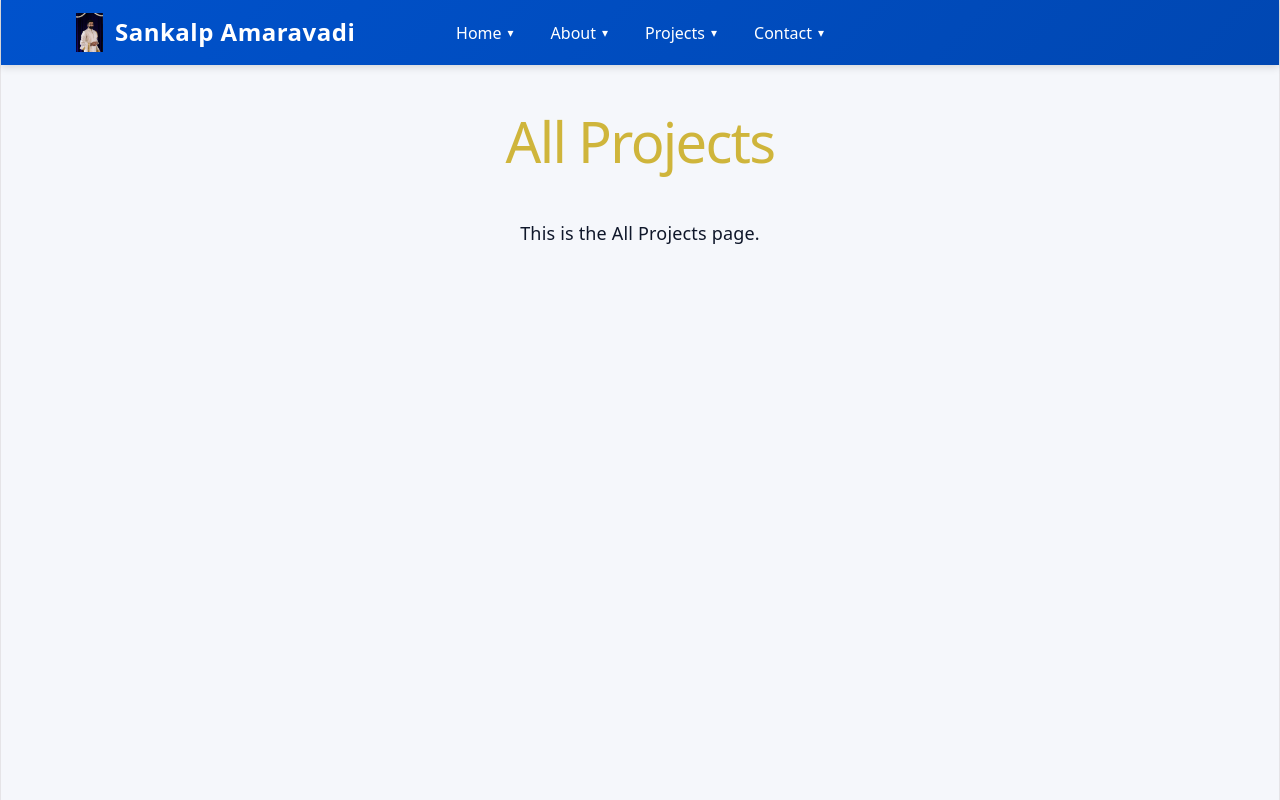
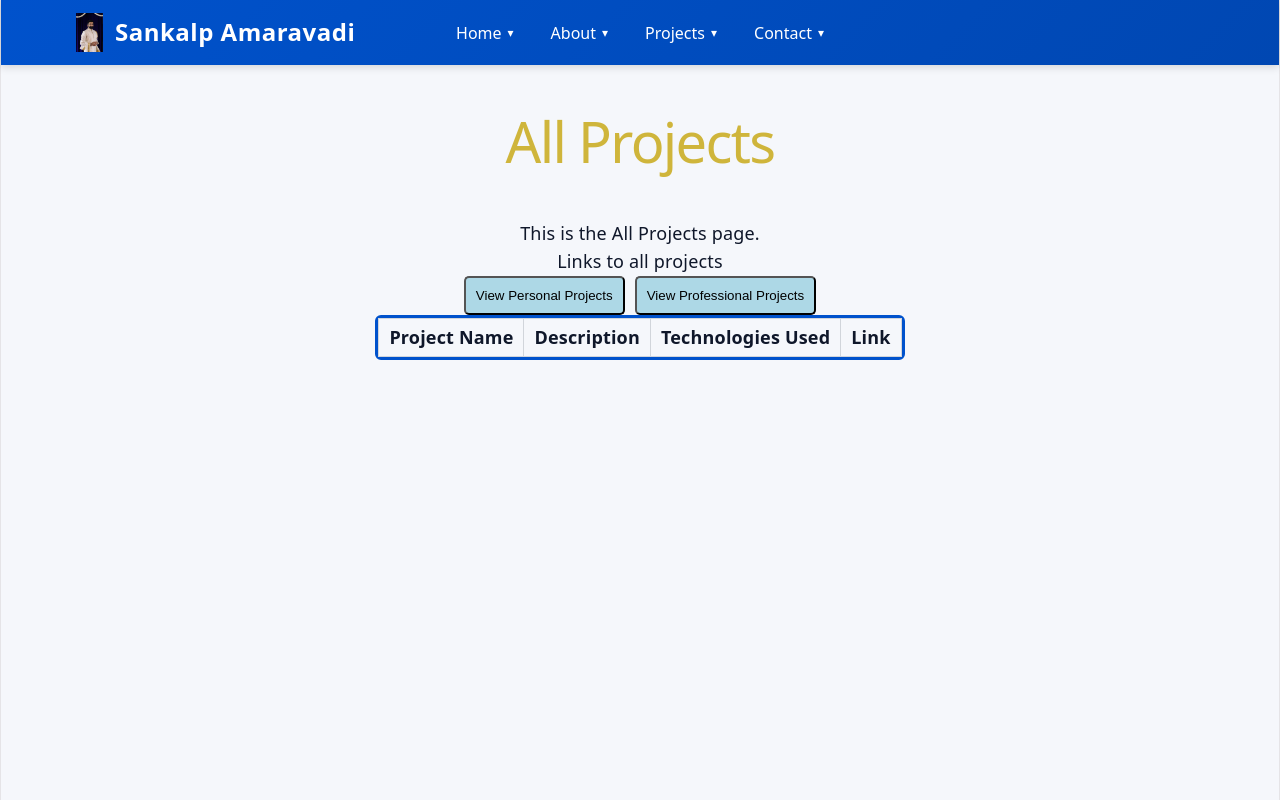
Before and after one commit to Leneord1/perso, a React (Vite) app: page /projects in a window 1280 px wide. Built offline with nearby package versions, Linux system fonts and the light colour scheme.

Commit message:
Added base functionality to all pages

```diff
--- a/src/App.jsx
+++ b/src/App.jsx
@@ -7,6 +7,9 @@ import React from 'react';
 import AllProjects from './pages/allProjects.jsx';
 import PersonalProjects from './pages/personalProjects.jsx';
 import ProfessionalProjects from './pages/professionalProjects.jsx';
+import Experience from './pages/experience.jsx';
+import Skills from './pages/skills.jsx';
+import Story from './pages/story.jsx';
 
 export default function App() {
   return (
@@ -19,6 +22,9 @@ export default function App() {
         <Route path="/projects" element={<AllProjects />}></Route>
         <Route path="/projects/personal" element={<PersonalProjects />}></Route>
         <Route path="/projects/professional" element={<ProfessionalProjects />}></Route>
+        <Route path="/experience" element={<Experience />}></Route>
+        <Route path="/skills" element={<Skills />}></Route>
+        <Route path="/story" element={<Story />}></Route>
       </Routes>
     </>
   )
--- a/src/navbar.jsx
+++ b/src/navbar.jsx
@@ -15,9 +15,9 @@ const navItems = [
         label: 'About',
         to: '/about',
         dropdown: [
-            { label: 'My Story', to: '/about' },
-            { label: 'Skills', to: '/about/skills' },
-            { label: 'Experience', to: '/about/experience' },
+            { label: 'My Story', to: '/story' },
+            { label: 'Skills', to: '/skills' },
+            { label: 'Experience', to: '/experience' },
         ],
     },
     {
--- a/src/pages/allProjects.jsx
+++ b/src/pages/allProjects.jsx
@@ -1,12 +1,37 @@
 import React from 'react';
 import '../global.css';
-import { Link } from 'react-router-dom';
+import { useNavigate } from 'react-router-dom';
+
 
 function AllProjects() {
+  const navigate = useNavigate();
+
   return (
+
     <div>
       <h1>All Projects</h1>
       <p>This is the All Projects page.</p>
+      <p>Links to all projects</p>
+      <button onClick={() => navigate('/projects/personal')}
+              style={{backgroundColor: 'lightblue', padding: '10px', borderRadius: '5px'}}>
+          View Personal Projects
+      </button>
+
+      <button onClick={() => navigate('/projects/professional')}
+              style={{backgroundColor: 'lightblue', padding: '10px', borderRadius: '5px', marginLeft: '10px'}}>
+          View Professional Projects
+      </button>
+
+      <table>
+          <tbody>
+          <tr>
+              <th>Project Name</th>
+              <th>Description</th>
+              <th>Technologies Used</th>
+              <th>Link</th>
+          </tr>
+          </tbody>
+      </table>
     </div>
   );
 }
--- /dev/null
+++ b/src/pages/experience.jsx
@@ -0,0 +1,13 @@
+import React from "react";
+import '../global.css';
+
+function Experience() {
+    return (
+        <div>
+            <h1>Experience</h1>
+            <p>This is the Experience page.</p>
+        </div>
+    );
+}
+
+export default Experience;
--- a/src/pages/personalProjects.jsx
+++ b/src/pages/personalProjects.jsx
@@ -7,7 +7,19 @@ function PersonalProjects() {
   return (
     <div>
       <h1>Personal Projects</h1>
-      <p>This is the Personal Projects page.</p>
+      <p>
+          This is the Personal Projects page.
+      </p>
+        <table>
+            <tbody>
+            <tr>
+                <th>Project Name</th>
+                <th>Description</th>
+                <th>Technologies Used</th>
+                <th>Link</th>
+            </tr>
+            </tbody>
+        </table>
     </div>
   );
 }
--- a/src/pages/professionalProjects.jsx
+++ b/src/pages/professionalProjects.jsx
@@ -8,6 +8,16 @@ function ProfessionalProjects() {
     <div>
       <h1>Professional Projects</h1>
       <p>This is the Professional Projects page.</p>
+        <table>
+            <tbody>
+            <tr>
+                <th>Project Name</th>
+                <th>Description</th>
+                <th>Technologies Used</th>
+                <th>Link</th>
+            </tr>
+            </tbody>
+        </table>
     </div>
   );
 }
--- /dev/null
+++ b/src/pages/skills.jsx
@@ -0,0 +1,13 @@
+import React from "react";
+import '../global.css';
+
+function Skills() {
+    return (
+        <div>
+            <h1>Skills</h1>
+            <p>This is the Skills page.</p>
+        </div>
+    );
+}
+
+export default Skills;
--- /dev/null
+++ b/src/pages/story.jsx
@@ -0,0 +1,13 @@
+import React from 'react';
+import '../global.css';
+
+function Story() {
+    return (
+        <div>
+            <h1>Story</h1>
+            <p>This is the Story page.</p>
+        </div>
+    );
+}
+
+export default Story;
```
